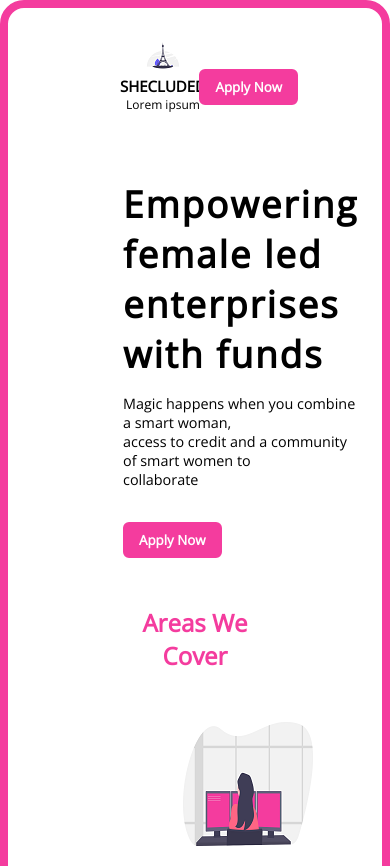
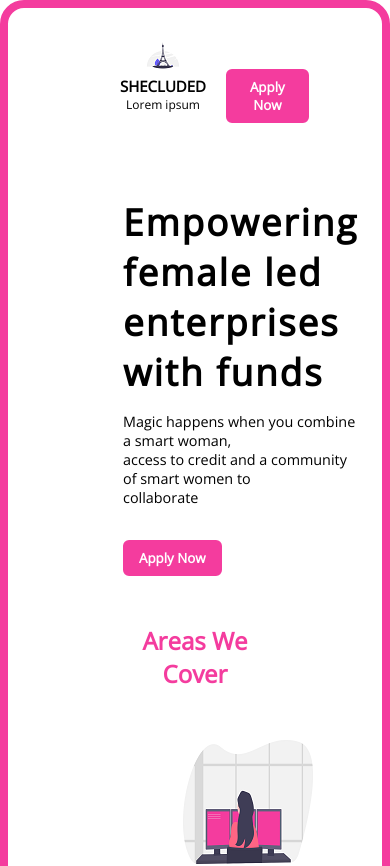
Before and after one commit to ukshedrack/Shecluded, a plain HTML site: page index.html in a window 390 px wide. Shown: the top 866 px of the page. Drawn offline with nearby package versions, Linux system fonts and the light colour scheme.

Commit message:
Update practice-2.css

```diff
--- a/practice-2.css
+++ b/practice-2.css
@@ -112,7 +112,7 @@ hr{
 		visibility: hidden;
 	}
 	.button{
-		margin-left: -38em;
+		margin-left: -34em;
 	}
 	.header{
 		overflow-x: hidden;
```
